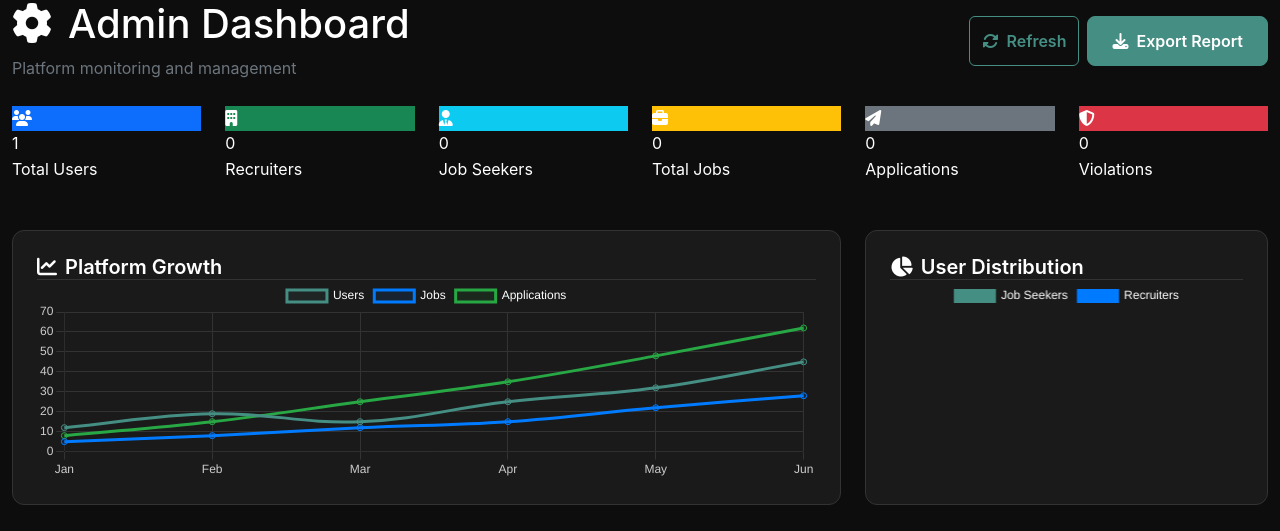
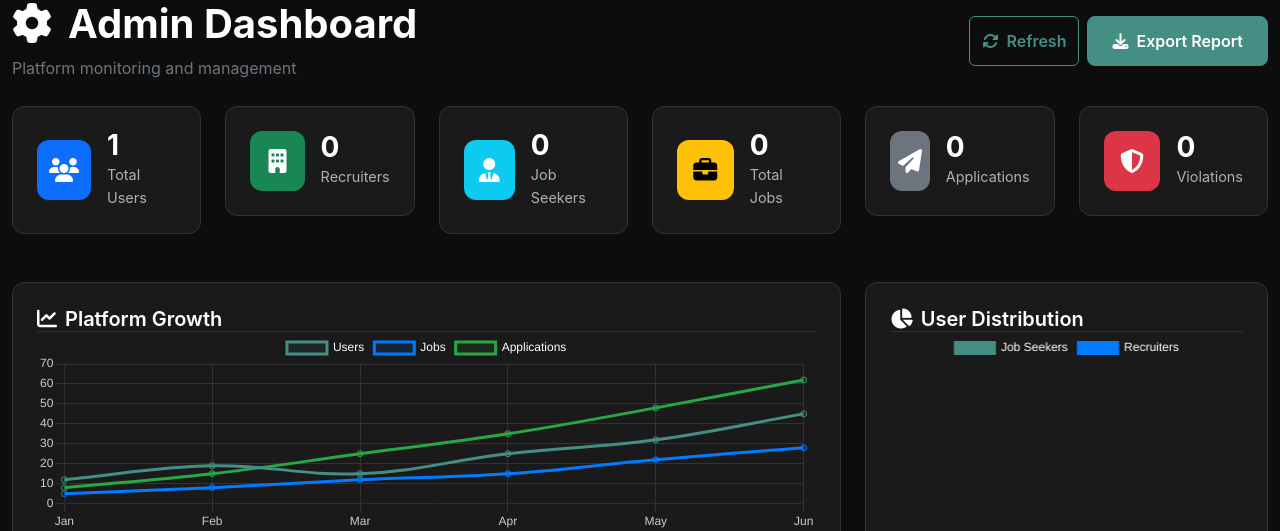
Before and after one commit to Haneenvassiz/hiricao, a Flask app: page /admin/dashboard in a window 1280 px wide. Shown: the part 67-598 px from the top of the page. Run offline with Flask 3, Linux system fonts and the light colour scheme; the visitor is signed in with stand-in values (Sample User, id 1); data comes from the database, SQL or seed files in the repository; data that the repository does not hold is empty; some libraries are stand-ins or nearby versions.

Commit message:
Improve the appearance of the website, especially the admin dashboard
Adds new CSS styles for the admin dashboard, hero section, and overall text visibility using custom properties in `static/css/style.css`.

Replit-Commit-Author: Agent
Replit-Commit-Session-Id: 7c8bfd92-7bb5-434c-8021-5fa5b01d749f
Replit-Commit-Screenshot-Url: https://storage.googleapis.com/screenshot-production-us-central1/82311f9b-3e6e-4ff4-b1dc-184224f9fd40/95f095d3-2087-4250-a4d5-94a61ce6f598.jpg

```diff
--- a/static/css/style.css
+++ b/static/css/style.css
@@ -306,6 +306,162 @@ body {
   filter: brightness(1.2);
 }
 
+/* Admin Dashboard Styles */
+.admin-metric-card {
+  background-color: var(--background-card);
+  border: 1px solid var(--border-color);
+  border-radius: 12px;
+  padding: 1.5rem;
+  display: flex;
+  align-items: center;
+  gap: 1rem;
+  transition: all 0.3s ease;
+}
+
+.admin-metric-card:hover {
+  transform: translateY(-2px);
+  box-shadow: 0 8px 30px var(--shadow-color);
+}
+
+.metric-icon {
+  width: 60px;
+  height: 60px;
+  border-radius: 12px;
+  display: flex;
+  align-items: center;
+  justify-content: center;
+  font-size: 1.5rem;
+  color: white;
+}
+
+.metric-icon.bg-primary {
+  background-color: var(--primary-color);
+}
+
+.metric-icon.bg-success {
+  background-color: var(--success-color);
+}
+
+.metric-icon.bg-warning {
+  background-color: var(--warning-color);
+  color: #000;
+}
+
+.metric-icon.bg-danger {
+  background-color: var(--danger-color);
+}
+
+.metric-value {
+  font-size: 1.75rem;
+  font-weight: 700;
+  color: var(--text-primary);
+  line-height: 1;
+}
+
+.metric-label {
+  color: var(--text-secondary);
+  font-size: 0.9rem;
+  margin-top: 0.25rem;
+}
+
+/* Text color fixes */
+.text-light-75 {
+  color: var(--text-secondary) !important;
+}
+
+.page-title {
+  color: var(--text-primary);
+  font-weight: 700;
+}
+
+/* Badge improvements */
+.badge-secondary {
+  background-color: var(--background-hover);
+  color: var(--text-primary);
+}
+
+.badge-lg {
+  padding: 0.5rem 1rem;
+  font-size: 0.875rem;
+}
+
+.badge-sm {
+  padding: 0.25rem 0.5rem;
+  font-size: 0.75rem;
+}
+
+/* Hero visual card */
+.floating-card {
+  position: relative;
+  z-index: 1;
+}
+
+.hero-visual {
+  background-color: var(--background-card);
+  border: 1px solid var(--border-color);
+}
+
+.company-logo {
+  width: 40px;
+  height: 40px;
+  background-color: var(--primary-color);
+  color: white;
+  border-radius: 8px;
+  display: flex;
+  align-items: center;
+  justify-content: center;
+  font-weight: 600;
+  font-size: 0.875rem;
+}
+
+/* Min height utility */
+.min-vh-75 {
+  min-height: 75vh;
+}
+
+/* Hero title */
+.hero-title {
+  font-size: 3.5rem;
+  font-weight: 800;
+  line-height: 1.1;
+  color: var(--text-primary);
+  margin-bottom: 1.5rem;
+}
+
+.hero-subtitle {
+  font-size: 1.25rem;
+  color: var(--text-secondary);
+  line-height: 1.6;
+  margin-bottom: 2rem;
+}
+
+/* Shadow utilities */
+.shadow-xl {
+  box-shadow: 0 20px 60px var(--shadow-color);
+}
+
+/* Profile form improvements */
+.profile-form .form-text {
+  color: var(--text-muted);
+}
+
+/* Responsive adjustments */
+@media (max-width: 768px) {
+  .hero-title {
+    font-size: 2.5rem;
+  }
+
+  .hero-subtitle {
+    font-size: 1.125rem;
+  }
+
+  .admin-metric-card {
+    flex-direction: column;
+    text-align: center;
+    gap: 0.75rem;
+  }
+}
+
 /* Job Cards */
 .job-card {
   background-color: var(--background-card);
```
